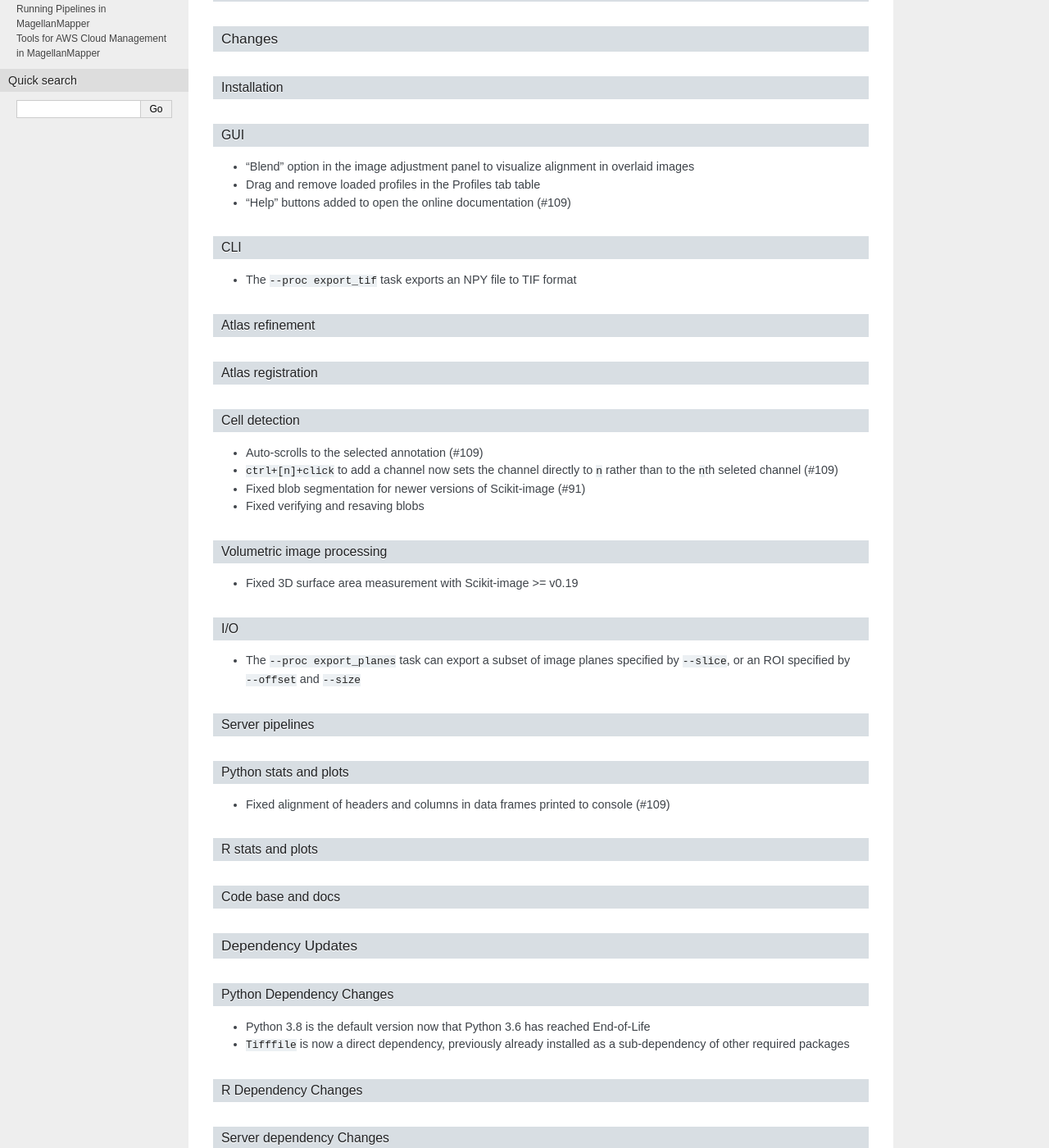
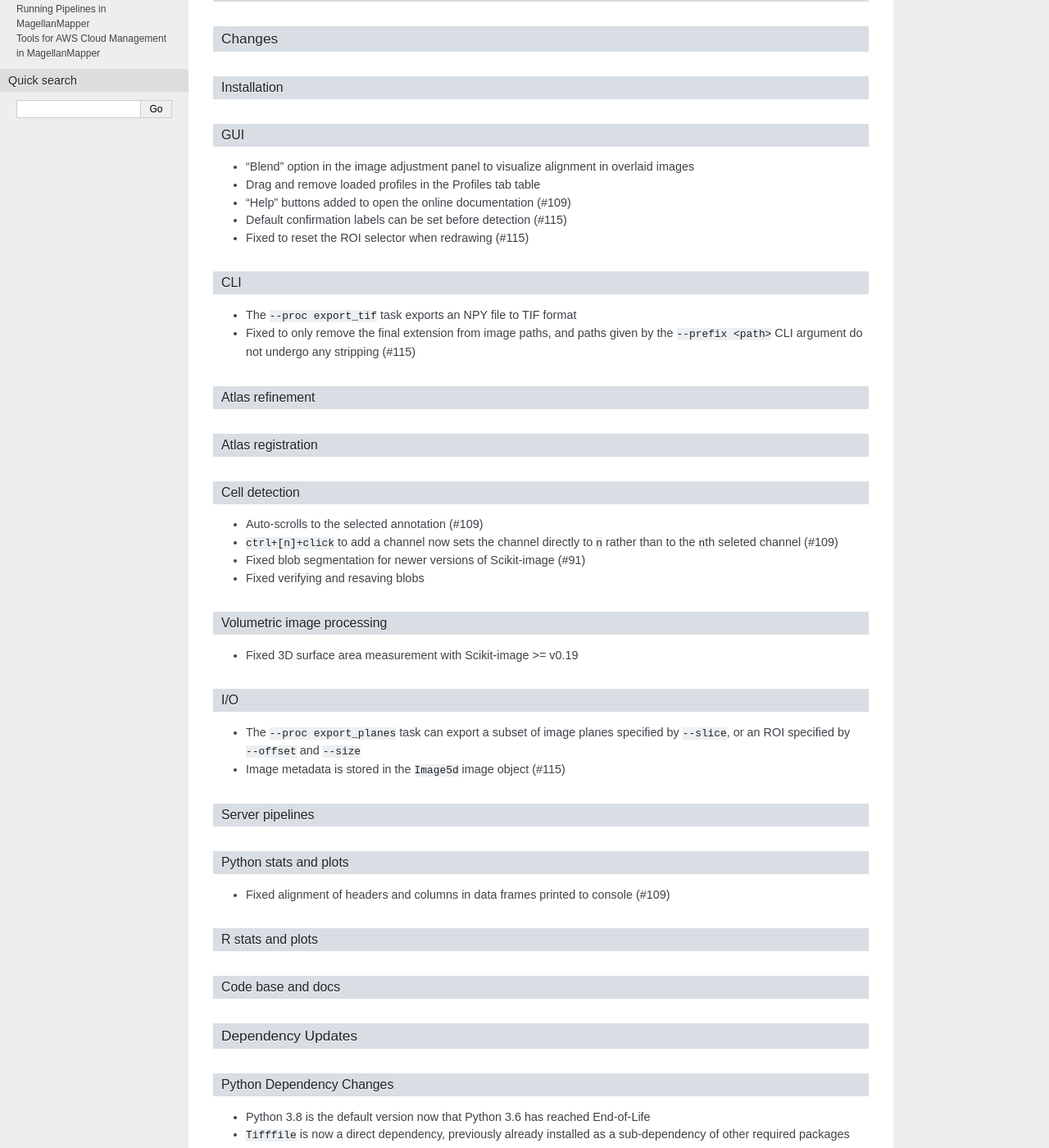
Before and after one commit to sanderslab/magellanmapper, a Sphinx documentation site: the page built from docs/release/release_v1.6.md, in a window 1280 px wide and 1400 px high, scrolled down 220 px. Shown: the whole window at 82% size. Built offline with Sphinx 7.4.7, drawn with Linux system fonts in a browser that asks for light colours; pages that are not in the unit, such as notebooks, are missing from menus; the version number could not be read and is left out; some of the changed text lies outside the part shown.

Commit message:
Release notes for image metadata storage, filename extension preservation, and default blob label selection

```diff
--- a/docs/release/release_v1.6.md
+++ b/docs/release/release_v1.6.md
@@ -13,10 +13,13 @@
 - "Blend" option in the image adjustment panel to visualize alignment in overlaid images
 - Drag and remove loaded profiles in the Profiles tab table
 - "Help" buttons added to open the online documentation (#109)
+- Default confirmation labels can be set before detection (#115)
+- Fixed to reset the ROI selector when redrawing (#115)
 
 #### CLI
 
 - The `--proc export_tif` task exports an NPY file to TIF format
+- Fixed to only remove the final extension from image paths, and paths given by the `--prefix <path>` CLI argument do not undergo any stripping (#115)
 
 #### Atlas refinement
 
@@ -36,6 +39,7 @@
 #### I/O
 
 - The `--proc export_planes` task can export a subset of image planes specified by `--slice`, or an ROI specified by `--offset` and `--size`
+- Image metadata is stored in the `Image5d` image object (#115)
 
 #### Server pipelines
 
@@ -53,6 +57,7 @@
 
 - Python 3.8 is the default version now that Python 3.6 has reached End-of-Life
 - `Tifffile` is now a direct dependency, previously already installed as a sub-dependency of other required packages
+- Updated to use the `axis_channel` parameter in Scikit-image's `transform.rescale` function (#115)
 
 #### R Dependency Changes
 
```
